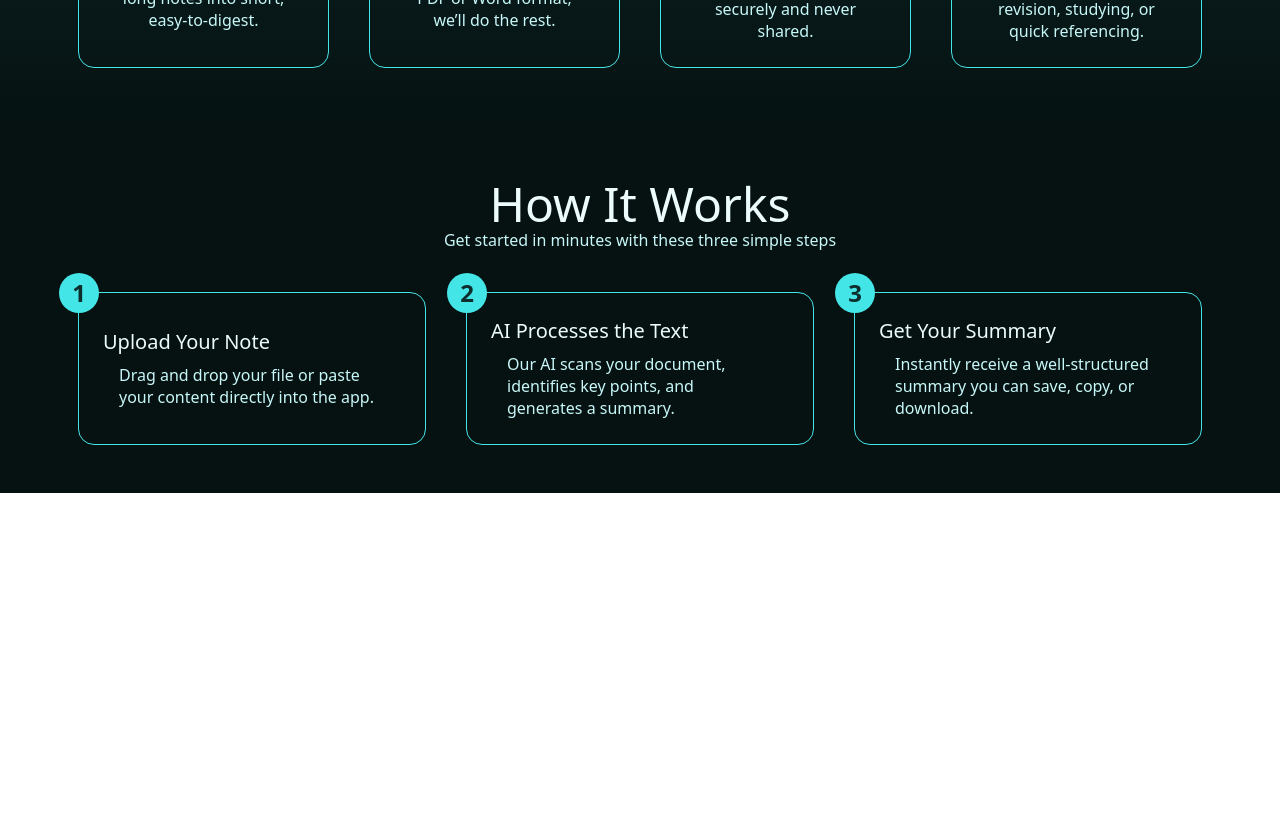
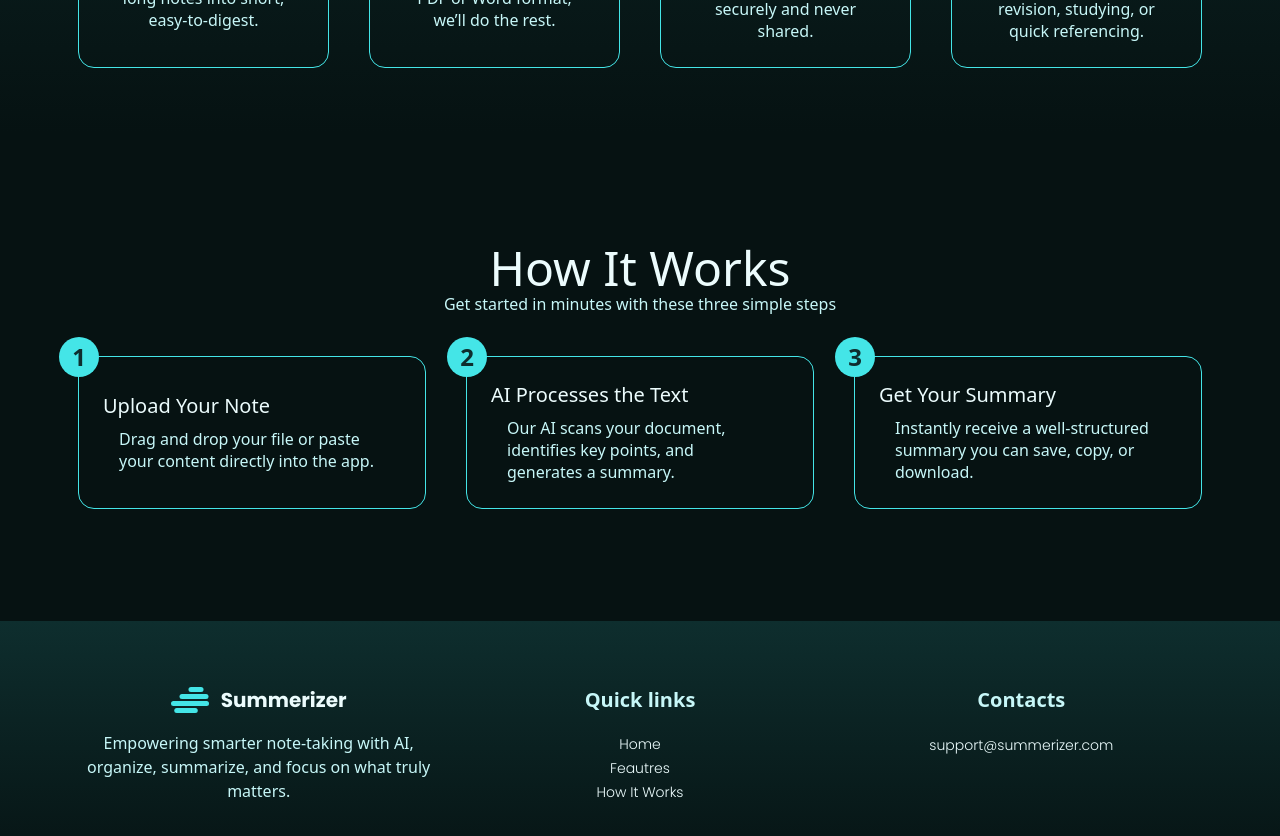
Before and after one commit to Faruqoloyede/Summarizer, a React (Vite) app: page / in a window 1280 px wide. Shown: the part 1220-2056 px from the top of the page. Before the commit the page ends 1713 px from the top, so only its background shows below. Built offline with nearby package versions, Linux system fonts and the light colour scheme.

Commit message:
footer section

```diff
--- /dev/null
+++ b/src/components/Footer.tsx
@@ -0,0 +1,34 @@
+import { nav_links } from "../constants"
+
+
+const Footer = () => {
+  return (
+    <footer className="relative sm:py-16 py-6 bg-gradient-to-b from-[#0E2E2E] to-[#061212]">
+        <div className="container grid sm:grid-cols-3 grid-cols-1 gap-5">
+            <div className="flex flex-col items-center">
+                <a href="/" className="flex items-center gap-3">
+                    <img src="/Logo.svg" alt="logo" />
+                    <span className="text-[20px] font-bold font-poppins text-white">Summerizer</span>
+                </a>
+                <p className="text-base text-para text-center my-4 max-w-lg mx-auto lg:mx-0">Empowering smarter note-taking with AI, organize, summarize, and focus on what truly matters.</p>
+            </div>
+           <div className="flex flex-col items-center">
+                <h4 className="text-[20px] text-para font-semibold">Quick links</h4>
+                <ul className="list-none my-4 flex flex-col items-center">
+                    {nav_links.map((items)=>(
+                        <li key={items.id}>
+                            <a href={`#${items.id}`} className="text-sm text-white font-light font-poppins capitalize">{items.link}</a>
+                        </li>
+                    ))}
+                </ul>
+           </div>
+           <div className="flex flex-col items-center">
+                <h4 className="text-[20px] text-para font-semibold">Contacts</h4>
+                <p className="text-sm text-white font-light font-poppins mt-5 text-center">support@summerizer.com</p>
+           </div>
+        </div>
+    </footer>
+  )
+}
+
+export default Footer
--- a/src/components/Works.tsx
+++ b/src/components/Works.tsx
@@ -24,7 +24,7 @@ const itemVariants = {
 
 const Works = () => {
   return (
-    <div id="works" className="relative bg-feature py-12">
+    <div id="works" className="relative bg-feature py-28">
       <div className="container">
         <h4 className="sm:text-5xl text-3xl text-white text-center capitalize">
           How it works
--- a/src/pages/Home.tsx
+++ b/src/pages/Home.tsx
@@ -3,6 +3,7 @@ import Navbar from '../components/Navbar'
 import Hero from '../components/Hero'
 import Features from '../components/Features'
 import Works from '../components/Works'
+import Footer from '../components/Footer'
 
 const Home = () => {
   return (
@@ -11,6 +12,7 @@ const Home = () => {
         <Hero />
         <Features />
         <Works />
+        <Footer />
     </div>
   )
 }
```
